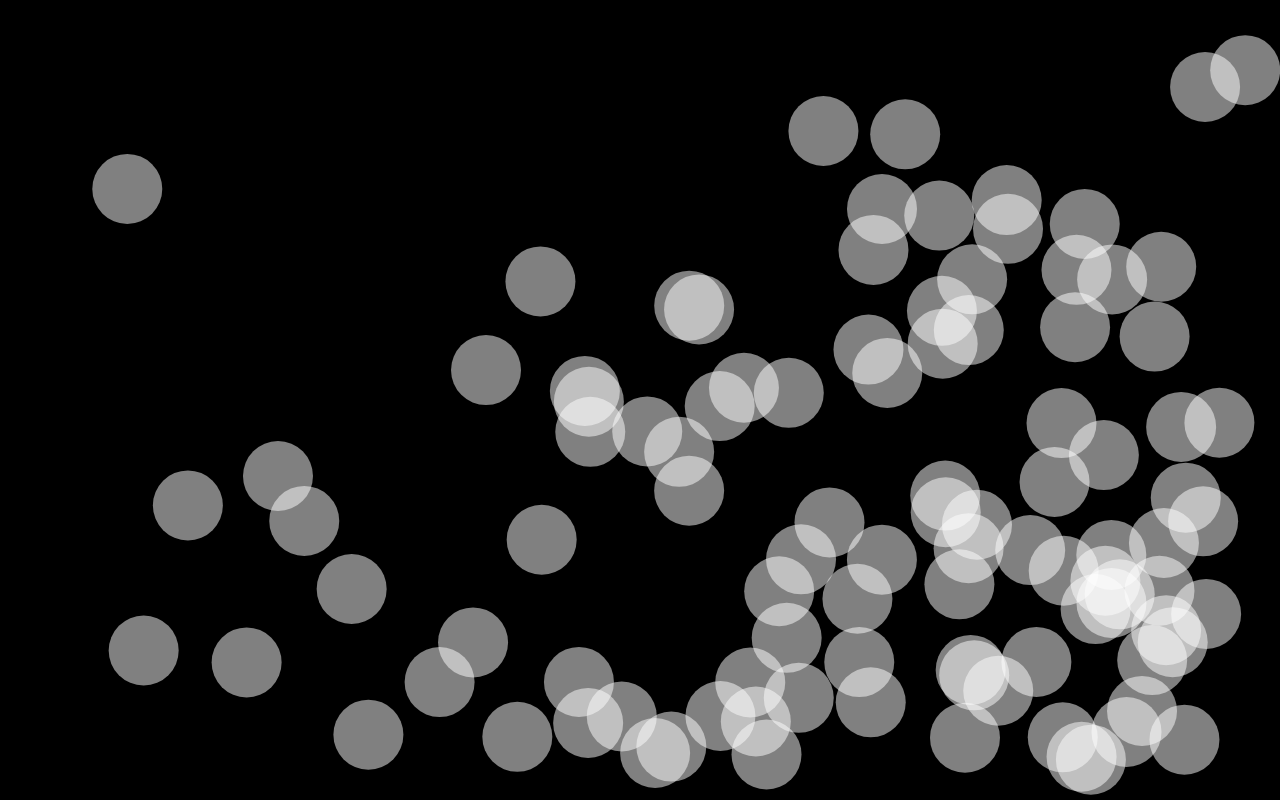
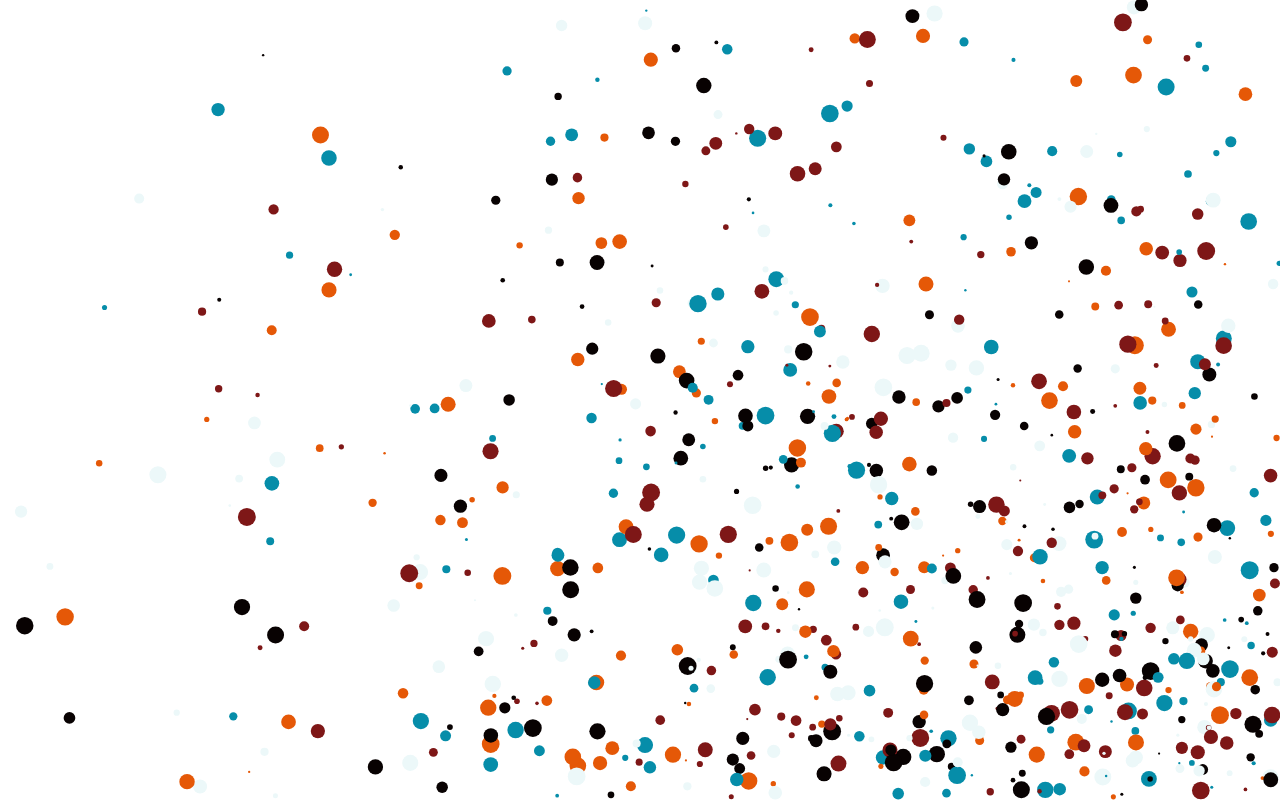
Before and after one commit to LeAyush98/Balls-Canvas, a plain HTML site: page index.html in a window 1280 px wide. Drawn offline with Linux system fonts and the light colour scheme.

Commit message:
Add files via upload

```diff
--- a/main.js
+++ b/main.js
@@ -42,6 +42,13 @@ var mouse = {
     y : undefined
 }
 
+var colorArray = [
+    "#080202",
+    "#ECF8F9",
+    "#068DA9",
+    "#7E1717",
+    "#E55807"
+]
 
 window.addEventListener('mousemove', function(event){
     mouse.x = event.x;
@@ -54,9 +61,10 @@ window.addEventListener('touchmove', function(event){
 
 })
 
-document.body.addEventListener("touchstart", function(e){ if (e.target.nodeName == 'CANVAS') { e.preventDefault(); } }, false);
-document.body.addEventListener("touchend", function(e){ if (e.target.nodeName == 'CANVAS') { e.preventDefault(); } }, false);
-document.body.addEventListener("touchmove", function(e){ if (e.target.nodeName == 'CANVAS') { e.preventDefault(); } }, false);
+window.addEventListener('resize', function(event){
+    canvas.width = window.innerWidth;
+    canvas.height = window.innerHeight;
+})
 
 function changeColor(){
     red = Math.random() * 255;
@@ -89,11 +97,11 @@ function changeVelocity(){
 
 }
 
-var red = Math.random() * 255;
-var blue = Math.random() * 255;
-var green = Math.random() * 255;
-c.fillStyle = `rgba(255,255,255,0.5)`;
-c.fill();
+// var red = Math.random() * 255;
+// var blue = Math.random() * 255;
+// var green = Math.random() * 255;
+// c.fillStyle = `rgba(255,255,255,0.5)`;
+// c.fill();
 
 
 function animate(){
@@ -101,7 +109,6 @@ function animate(){
     c.clearRect(0, 0, canvas.width, canvas.height);
     for(var i = 0; i < ballArray.length; i++ ){
         c.beginPath();
-        ballArray[i].display();
         ballArray[i].move();
     }
 
@@ -116,10 +123,13 @@ class Ball {
         this.dx = dx;
         this.dy = dy;
         this.radius = radius
+        this.minRadius = radius
+        this.color = colorArray[Math.floor(Math.random()*colorArray.length)];
     }
 
     display(){
         c.arc(this.x_cor,this.y_cor, this.radius, 0, Math.PI*2, false);
+        c.fillStyle = this.color;
         c.fill();
     }
 
@@ -146,9 +156,10 @@ class Ball {
             this.radius += 1;
         }
     }
-    else if (this.radius > 35){
+    else if (this.radius > this.minRadius){
         this.radius -=1;
     }
+    this.display();
     }
 }
 
@@ -156,8 +167,8 @@ class Ball {
 
 var ballArray = [];
 
-for(var i = 0; i < 100; i++){
-    var radius = 100;
+for(var i = 0; i < 800; i++){
+    var radius = (Math.random()*8) + 1;
     var x_cor = Math.random() * (canvas.width-(radius*2)) + radius;
     var dx = Math.random() * 3;
     var y_cor = Math.random() * (canvas.height-(radius*2)) + radius;
--- a/style.css
+++ b/style.css
@@ -1,7 +1,3 @@
 body{
     margin: 0 !important;
 }
-
-canvas{
-    background-color: black;
-}
```
